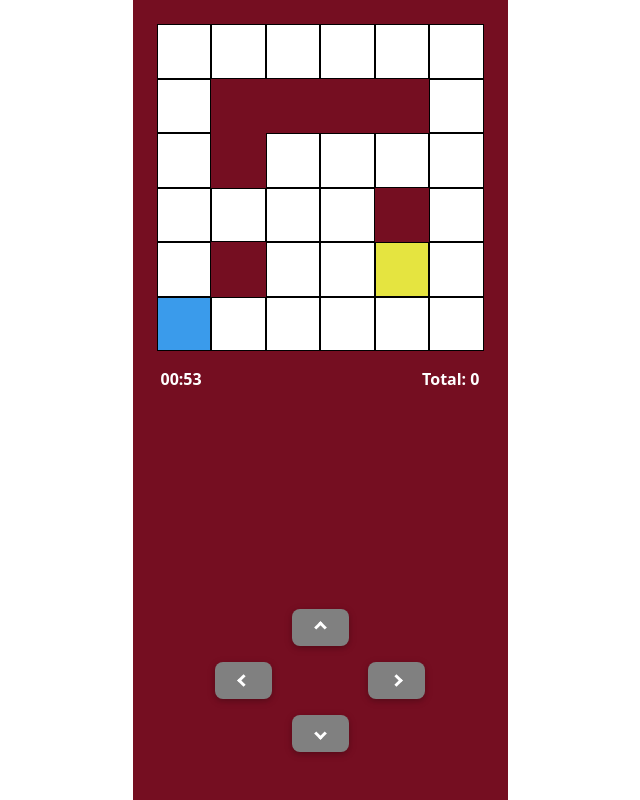
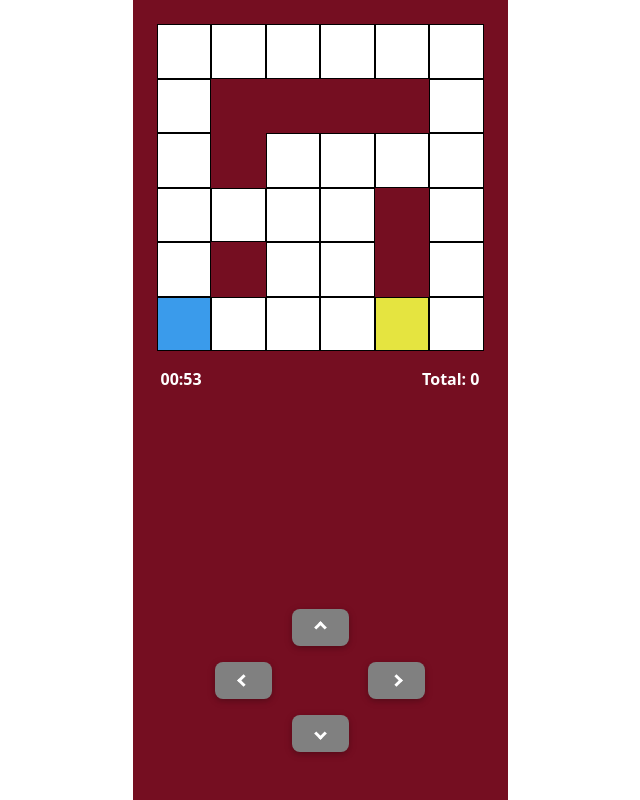
Before and after one commit to alvinindra/antikode-test, a Next.js app: page /game in a window 1280 px wide. Shown: the whole page, without its empty margins (320-960 px from the left). Built offline with nearby package versions, Linux system fonts and the light colour scheme.

Commit message:
revamp: change tiles with matrix concept

```diff
--- a/src/components/Game/ArrowControl/ArrowControl.jsx
+++ b/src/components/Game/ArrowControl/ArrowControl.jsx
@@ -2,13 +2,13 @@ import clsx from 'clsx'
 import styles from './ArrowControl.module.scss'
 import { ArrowDirectionEnum } from '@/utils/enum'
 
-export default function ArrowControl({ handleArrowClick }) {
+export default function ArrowControl({ moveTile }) {
   return (
     <div className="container d-flex flex-column gap-3">
       <div className="row justify-content-center">
         <div
           className={clsx('col-1', styles.arrowControl)}
-          onClick={() => handleArrowClick(ArrowDirectionEnum.UP)}
+          onClick={moveTile(ArrowDirectionEnum.UP)}
         >
           <i className={clsx(styles.arrow, styles.up)}></i>
         </div>
@@ -16,13 +16,13 @@ export default function ArrowControl({ handleArrowClick }) {
       <div className="row justify-content-center">
         <div
           className={clsx('col-1 ms-auto me-5', styles.arrowControl)}
-          onClick={() => handleArrowClick(ArrowDirectionEnum.LEFT)}
+          onClick={moveTile(ArrowDirectionEnum.LEFT)}
         >
           <i className={clsx(styles.arrow, styles.left)}></i>
         </div>
         <div
           className={clsx('col-1 me-auto ms-5', styles.arrowControl)}
-          onClick={() => handleArrowClick(ArrowDirectionEnum.RIGHT)}
+          onClick={moveTile(ArrowDirectionEnum.RIGHT)}
         >
           <i className={clsx(styles.arrow, styles.right)}></i>
         </div>
@@ -30,7 +30,7 @@ export default function ArrowControl({ handleArrowClick }) {
       <div className="row justify-content-center">
         <div
           className={clsx('col-1', styles.arrowControl)}
-          onClick={() => handleArrowClick(ArrowDirectionEnum.DOWN)}
+          onClick={moveTile(ArrowDirectionEnum.DOWN)}
         >
           <i className={clsx(styles.arrow, styles.down)}></i>
         </div>
--- a/src/components/Game/Tiles/Tiles.jsx
+++ b/src/components/Game/Tiles/Tiles.jsx
@@ -1,52 +1,26 @@
-import { useEffect } from 'react'
 import clsx from 'clsx'
 import styles from './Tiles.module.scss'
 
-const Tiles = ({ tiles, moveBlueTile, blueTilePosition, numCols }) => {
-  useEffect(() => {
-    const handleKeyDown = (event) => {
-      const { keyCode } = event
-      switch (keyCode) {
-        case 37: // Left arrow
-          moveBlueTile({ x: -1, y: 0 })
-          break
-        case 38: // Up arrow
-          moveBlueTile({ x: 0, y: -1 })
-          break
-        case 39: // Right arrow
-          moveBlueTile({ x: 1, y: 0 })
-          break
-        case 40: // Down arrow
-          moveBlueTile({ x: 0, y: 1 })
-          break
-        default:
-          break
-      }
-    }
+const TileStylesEnum = {
+  BLUE: styles.tileBlue,
+  WHITE: styles.tileWhite,
+  RED: styles.tileRed,
+  YELLOW: styles.tileYellow,
+}
 
-    window.addEventListener('keydown', handleKeyDown)
-    return () => window.removeEventListener('keydown', handleKeyDown)
-  }, [moveBlueTile])
-
+const Tiles = ({ tiles }) => {
   return (
-    <div className="container-fluid mb-3">
-      <div className="row">
-        {tiles.map((row, rowIndex) =>
-          row.map((tile) => (
+    <div className="mb-3 d-flex">
+      {tiles?.map((row, rowIndex) => (
+        <div key={`row${rowIndex}`}>
+          {row.map((col, colIndex) => (
             <div
-              key={rowIndex * numCols + tile.id}
-              className={clsx(
-                styles.tile,
-                tile.type === 'yellow' && styles.tileYellow,
-                tile.type === 'empty' && styles.tileEmpty,
-                tile.id ===
-                  blueTilePosition.y * numCols + blueTilePosition.x + 1 &&
-                  styles.tileBlue
-              )}
+              key={`${rowIndex}:${colIndex}`}
+              className={clsx(styles.tile, TileStylesEnum[col])}
             />
-          ))
-        )}
-      </div>
+          ))}
+        </div>
+      ))}
     </div>
   )
 }
--- a/src/components/Game/Tiles/Tiles.module.scss
+++ b/src/components/Game/Tiles/Tiles.module.scss
@@ -1,8 +1,11 @@
 .tile {
   border: 1px solid black;
-  background-color: white;
   height: 54.5px;
   width: 54.5px;
+}
+
+.tileWhite {
+  background-color: white;
 }
 
 .tileYellow {
@@ -13,7 +16,7 @@
   background-color: #3a9beb;
 }
 
-.tileEmpty {
+.tileRed {
   background-color: transparent;
   border: 0;
 }
--- a/src/pages/game/index.jsx
+++ b/src/pages/game/index.jsx
@@ -5,102 +5,174 @@ import styles from '@/styles/Game.module.scss'
 import { ArrowDirectionEnum } from '@/utils/enum'
 import clsx from 'clsx'
 import Head from 'next/head'
-import { useEffect, useMemo, useState } from 'react'
+import { useCallback, useEffect, useMemo, useState } from 'react'
 
-const emptyTilesPosition = [8, 9, 10, 11, 14, 23, 26, 29]
-const numRows = 6
-const numCols = 6
-const numTiles = numRows * numCols
-
-const generateRandomYellowPosition = (excludedPositions) => {
-  let yellowTilePosition
-  do {
-    yellowTilePosition = Math.floor(Math.random() * numTiles)
-  } while (excludedPositions.includes(yellowTilePosition))
-  return yellowTilePosition
+function checkCollision(p1, p2) {
+  return p1?.[0] === p2?.[0] && p1?.[1] === p2?.[1]
 }
 
 export default function Game() {
-  const [score, setScore] = useState(0)
+  const dimension = useMemo(() => [6, 6], [])
+  const redAreas = useMemo(
+    () => [
+      [1, 1],
+      [2, 1],
+      [3, 1],
+      [4, 1],
+      [1, 2],
+      [1, 4],
+      [4, 3],
+      [4, 4],
+    ],
+    []
+  )
 
-  const [tiles, setTiles] = useState([])
-  const [blueTilePosition, setBlueTilePosition] = useState({ x: 0, y: 5 })
+  const [tiles, setTiles] = useState()
 
   useEffect(() => {
-    const newTiles = Array.from({ length: numRows }, (_, rowIndex) =>
-      Array.from({ length: numCols }, (_, colIndex) => {
-        const tileId = rowIndex * numCols + colIndex + 1
-        return {
-          id: tileId,
-          type: emptyTilesPosition.includes(tileId) ? 'empty' : 'normal',
-        }
-      })
-    )
+    const rows = []
+    for (let pointX = 0; pointX < dimension[0]; pointX++) {
+      const cols = []
+      for (let pointY = 0; pointY < dimension[1]; pointY++) {
+        cols.push(
+          redAreas.some((redPoint) =>
+            checkCollision(redPoint, [pointX, pointY])
+          )
+            ? 'RED'
+            : 'WHITE'
+        )
+      }
+      rows.push(cols)
+    }
+    setTiles(rows)
+  }, [dimension, redAreas])
 
-    const yellowTilePosition = generateRandomYellowPosition(emptyTilesPosition)
-    const yellowTileX = yellowTilePosition % numCols
-    const yellowTileY = Math.floor(yellowTilePosition / numCols)
-    newTiles[yellowTileY][yellowTileX].type = 'yellow'
+  const setPointPosition = useCallback((type, target, source) => {
+    setTiles((tile) => {
+      if (tile) {
+        tile[target[0]][target[1]] = type
+        if (source) tile[source[0]][source[1]] = 'WHITE'
 
-    setTiles(newTiles)
+        return [...tile]
+      }
+
+      return tile
+    })
   }, [])
 
-  const moveBlueTile = useMemo(
-    () => (direction) => {
-      const newX = blueTilePosition.x + direction.x
-      const newY = blueTilePosition.y + direction.y
+  const [bluePoint, setBluePoint] = useState()
 
-      if (
-        newX >= 0 &&
-        newX < numCols &&
-        newY >= 0 &&
-        newY < numRows &&
-        tiles[newY][newX].type !== 'empty'
-      ) {
-        setBlueTilePosition({ x: newX, y: newY })
+  useEffect(() => {
+    if (!bluePoint) {
+      const target = [0, 5]
+      setPointPosition('BLUE', target)
+      setBluePoint(target)
+    }
+  }, [bluePoint, setPointPosition])
+
+  const whiteAreas = useMemo(() => {
+    return (
+      tiles
+        ?.map((row, rowIndex) =>
+          row.map((col, colIndex) =>
+            col === 'WHITE' ? [rowIndex, colIndex] : null
+          )
+        )
+        .flat()
+        .filter((v) => v) ?? []
+    )
+  }, [tiles])
+
+  const [score, setScore] = useState(0)
+  const [yellowPoint, setYellowPoint] = useState()
+
+  useEffect(() => {
+    if (bluePoint && yellowPoint && checkCollision(bluePoint, yellowPoint)) {
+      setScore((prevScore) => prevScore + 100)
+    }
+  }, [bluePoint, yellowPoint])
+
+  useEffect(() => {
+    if ((bluePoint && !yellowPoint) || checkCollision(bluePoint, yellowPoint)) {
+      const point = Math.floor(Math.random() * whiteAreas.length) - 1
+      if (point >= 0) {
+        const target = whiteAreas[point]
+        if (target) {
+          setPointPosition('YELLOW', target)
+          setYellowPoint(target)
+        }
       }
+    }
+  }, [bluePoint, yellowPoint, whiteAreas, setPointPosition])
 
-      if (
-        newY < tiles?.length &&
-        newX < tiles[newY]?.length &&
-        tiles[newY][newX] &&
-        tiles[newY][newX].type === 'yellow'
-      ) {
-        setScore((prevScore) => prevScore + 100)
-
-        const updatedTiles = [...tiles]
-        updatedTiles[newY][newX].type = 'blue'
-
-        const newYellowPosition =
-          generateRandomYellowPosition(emptyTilesPosition)
-        const newY2 = Math.floor(newYellowPosition / numCols)
-        const newX2 = newYellowPosition % numCols
-        updatedTiles[newY2][newX2].type = 'yellow'
-
-        setTiles(updatedTiles)
+  const moveTile = useCallback(
+    (direction) => () => {
+      if (bluePoint) {
+        let target = null
+        switch (direction) {
+          case ArrowDirectionEnum.UP:
+            if (bluePoint[1] > 0) target = [bluePoint[0], bluePoint[1] - 1]
+            break
+          case ArrowDirectionEnum.DOWN:
+            if (bluePoint[1] < dimension[1] - 1)
+              target = [bluePoint[0], bluePoint[1] + 1]
+            break
+          case ArrowDirectionEnum.LEFT:
+            if (bluePoint[0] > 0) target = [bluePoint[0] - 1, bluePoint[1]]
+            break
+          case ArrowDirectionEnum.RIGHT:
+            if (bluePoint[0] < dimension[0] - 1)
+              target = [bluePoint[0] + 1, bluePoint[1]]
+            break
+        }
+        if (
+          target &&
+          !redAreas.some((redPoint) => checkCollision(redPoint, target))
+        ) {
+          setPointPosition('BLUE', target, bluePoint)
+          setBluePoint(target)
+        }
       }
     },
-    [blueTilePosition.x, blueTilePosition.y, setScore, tiles]
+    [bluePoint, redAreas, dimension, setPointPosition]
   )
 
-  const handleArrowClick = (direction) => {
-    switch (direction) {
-      case ArrowDirectionEnum.UP:
-        moveBlueTile({ x: 0, y: -1 })
-        break
-      case ArrowDirectionEnum.DOWN:
-        moveBlueTile({ x: 0, y: 1 })
-        break
-      case ArrowDirectionEnum.LEFT:
-        moveBlueTile({ x: -1, y: 0 })
-        break
-      case ArrowDirectionEnum.RIGHT:
-        moveBlueTile({ x: 1, y: 0 })
-        break
-      default:
-        break
+  useEffect(() => {
+    const handleKeyDown = (event) => {
+      if (bluePoint) {
+        const { keyCode } = event
+        let target = null
+        switch (keyCode) {
+          case 37: // Left arrow
+            if (bluePoint[0] > 0) target = [bluePoint[0] - 1, bluePoint[1]]
+            break
+          case 38: // Up arrow
+            if (bluePoint[1] > 0) target = [bluePoint[0], bluePoint[1] - 1]
+            break
+          case 39: // Right arrow
+            if (bluePoint[0] < dimension[0] - 1)
+              target = [bluePoint[0] + 1, bluePoint[1]]
+            break
+          case 40: // Down arrow
+            if (bluePoint[1] < dimension[1] - 1)
+              target = [bluePoint[0], bluePoint[1] + 1]
+            break
+          default:
+            break
+        }
+        if (
+          target &&
+          !redAreas.some((redPoint) => checkCollision(redPoint, target))
+        ) {
+          setPointPosition('BLUE', target, bluePoint)
+          setBluePoint(target)
+        }
+      }
     }
-  }
+
+    window.addEventListener('keydown', handleKeyDown)
+    return () => window.removeEventListener('keydown', handleKeyDown)
+  }, [bluePoint, dimension, moveTile, redAreas, setPointPosition])
 
   return (
     <>
@@ -115,17 +187,12 @@ export default function Game() {
           )}
         >
           <div className="pt-4 px-4 container">
-            <Tiles
-              tiles={tiles}
-              moveBlueTile={moveBlueTile}
-              blueTilePosition={blueTilePosition}
-              numCols={numCols}
-            />
+            <Tiles tiles={tiles} moveTile={moveTile} />
             <TimerAndScore score={score} />
           </div>
           <div className="container mt-auto mb-5 align-self-center">
             <div className="row mt-auto">
-              <ArrowControl handleArrowClick={handleArrowClick} />
+              <ArrowControl moveTile={moveTile} />
             </div>
           </div>
         </div>
--- a/src/utils/enum/index.js
+++ b/src/utils/enum/index.js
@@ -1,6 +1,6 @@
 export const ArrowDirectionEnum = {
-  UP: 'up',
-  DOWN: 'down',
-  RIGHT: 'right',
-  LEFT: 'left',
+  UP: 'UP',
+  DOWN: 'DOWN',
+  RIGHT: 'RIGHT',
+  LEFT: 'LEFT',
 }
```
